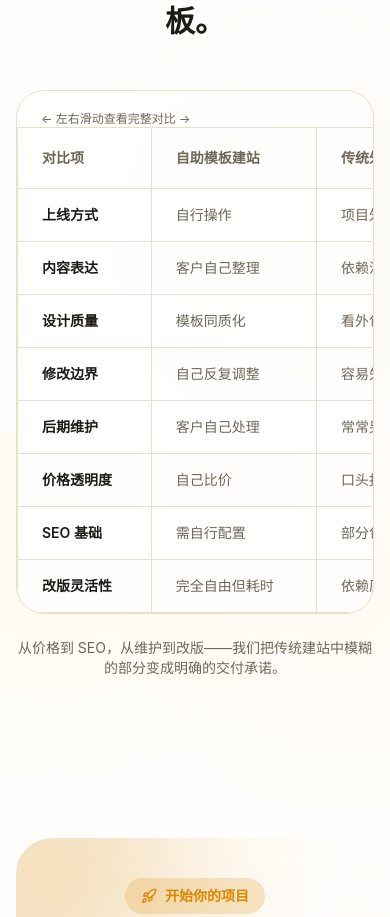
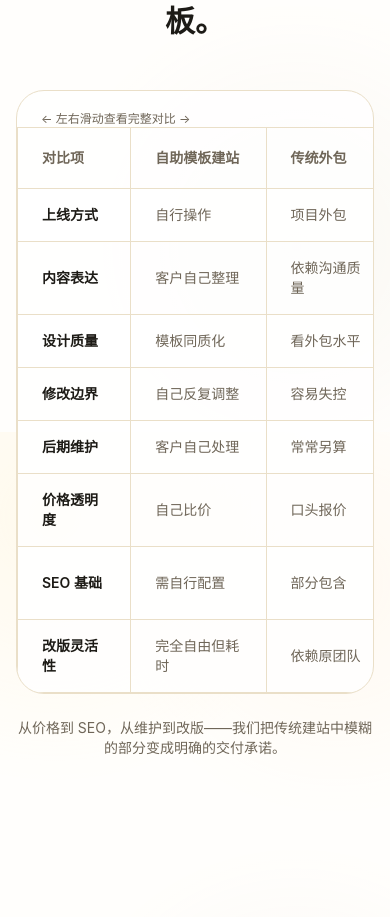
Before and after one commit to Meteorkid/ai-website-factory, a Next.js app: page / in a window 390 px wide. Shown: the part 6320-7237 px from the top of the page. Built offline with nearby package versions, Linux system fonts and the light colour scheme; no server answers; the database is empty.

Commit message:
auto: iteration 22

```diff
--- a/app/cases/[slug]/page.tsx
+++ b/app/cases/[slug]/page.tsx
@@ -468,7 +468,7 @@ function ResultSection({ caseData, config, pages }: { caseData: any; config: Des
           }}
         >
           <p className="text-sm leading-relaxed" style={{ color: config.muted, lineHeight: 1.8 }}>{caseData.result}</p>
-          <div className="mt-6 grid grid-cols-3 gap-4">
+          <div className="mt-6 grid grid-cols-1 md:grid-cols-3 gap-4">
             {[
               { icon: Clock, label: "交付周期", value: caseData.timeline },
               { icon: FileText, label: "页面数量", value: `${pages.length} 页` },
--- a/components/home/ComparisonSection.tsx
+++ b/components/home/ComparisonSection.tsx
@@ -27,7 +27,7 @@ export default function ComparisonSection({
             &larr; 左右滑动查看完整对比 &rarr;
           </p>
           <div className="overflow-x-auto">
-            <table className="w-full min-w-[680px] text-sm">
+            <table className="w-full min-w-[560px] text-sm">
               <thead>
                 <tr className="border-b border-border">
                   {["对比项", "自助模板建站", "传统外包", "AI 官网工场"].map(
```
Also changed, not shown: 1 other file (tests, documents, lock files or other folders).
